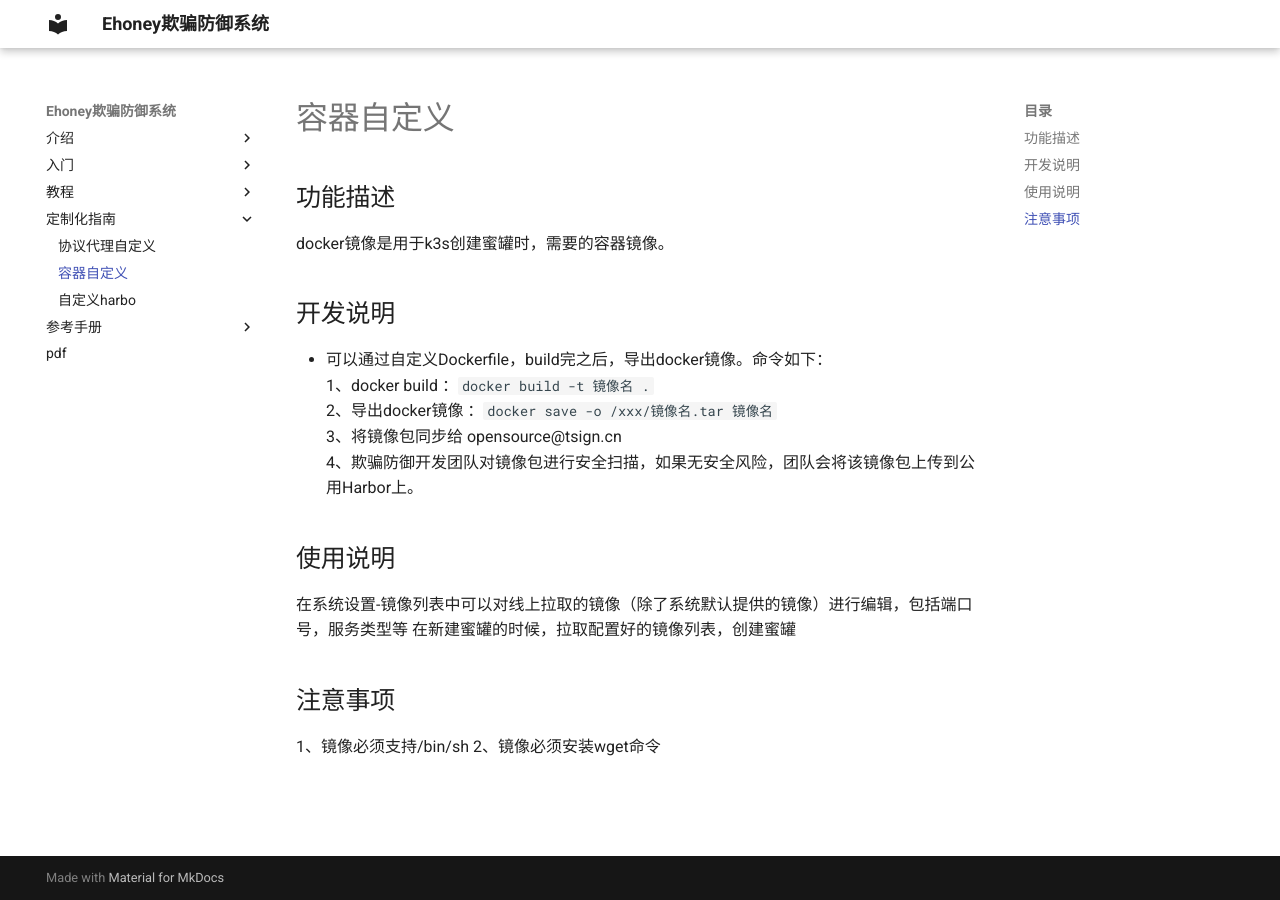
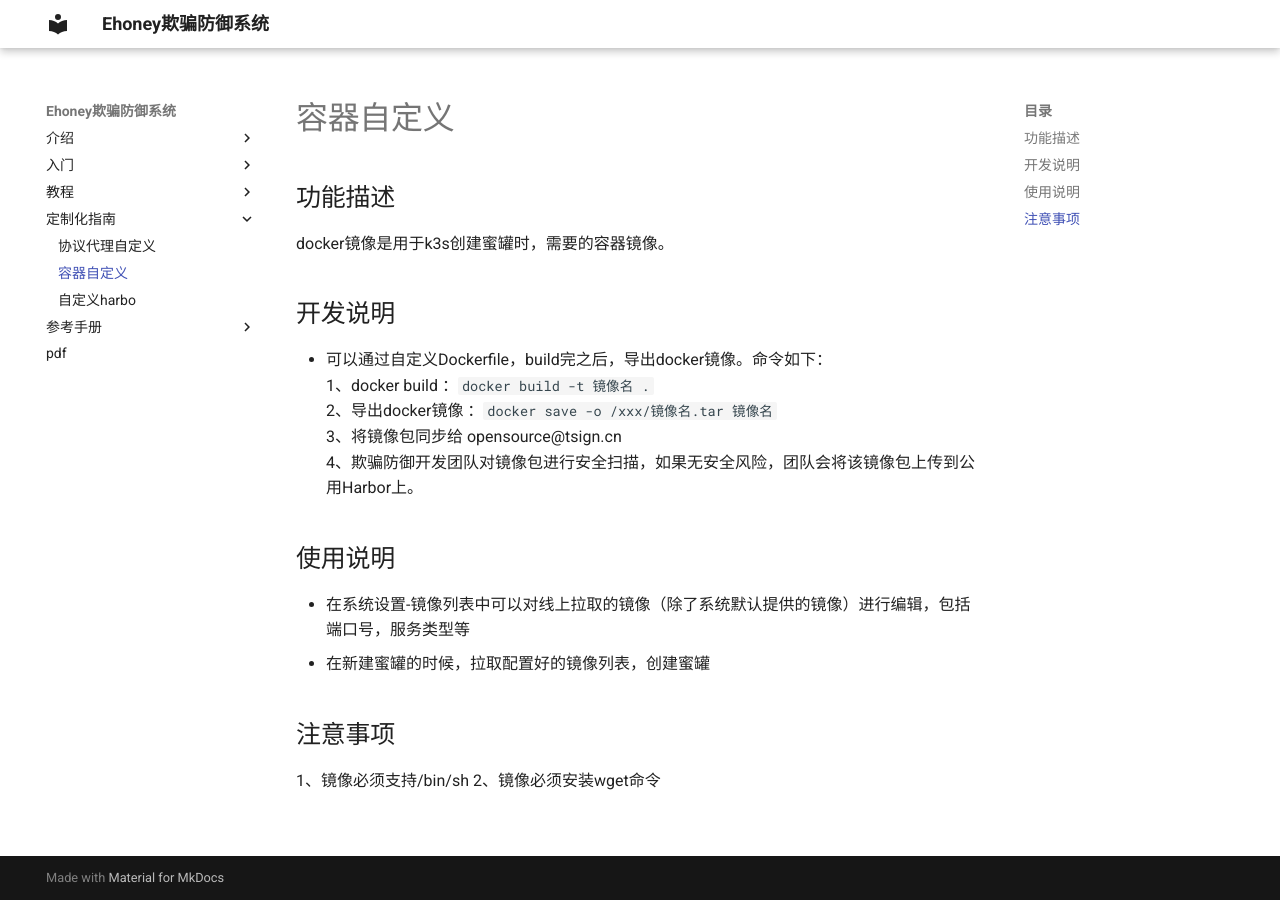
Before and after one commit to seccome/Ehoney, an MkDocs documentation site: the page built from doc/CustomizedGuide/Docker.md, in a window 1280 px wide. Built offline with MkDocs 1.6.1 and Material for MkDocs 9.7.7, drawn with Linux system fonts in a browser that asks for light colours.

```diff
--- a/doc/CustomizedGuide/Docker.md
+++ b/doc/CustomizedGuide/Docker.md
@@ -9,8 +9,8 @@ docker镜像是用于k3s创建蜜罐时，需要的容器镜像。
 4、欺骗防御开发团队对镜像包进行安全扫描，如果无安全风险，团队会将该镜像包上传到公用Harbor上。
 
 ## 使用说明
-在系统设置-镜像列表中可以对线上拉取的镜像（除了系统默认提供的镜像）进行编辑，包括端口号，服务类型等
-在新建蜜罐的时候，拉取配置好的镜像列表，创建蜜罐
+- 在系统设置-镜像列表中可以对线上拉取的镜像（除了系统默认提供的镜像）进行编辑，包括端口号，服务类型等
+- 在新建蜜罐的时候，拉取配置好的镜像列表，创建蜜罐
 
 ## 注意事项
 1、镜像必须支持/bin/sh
```
